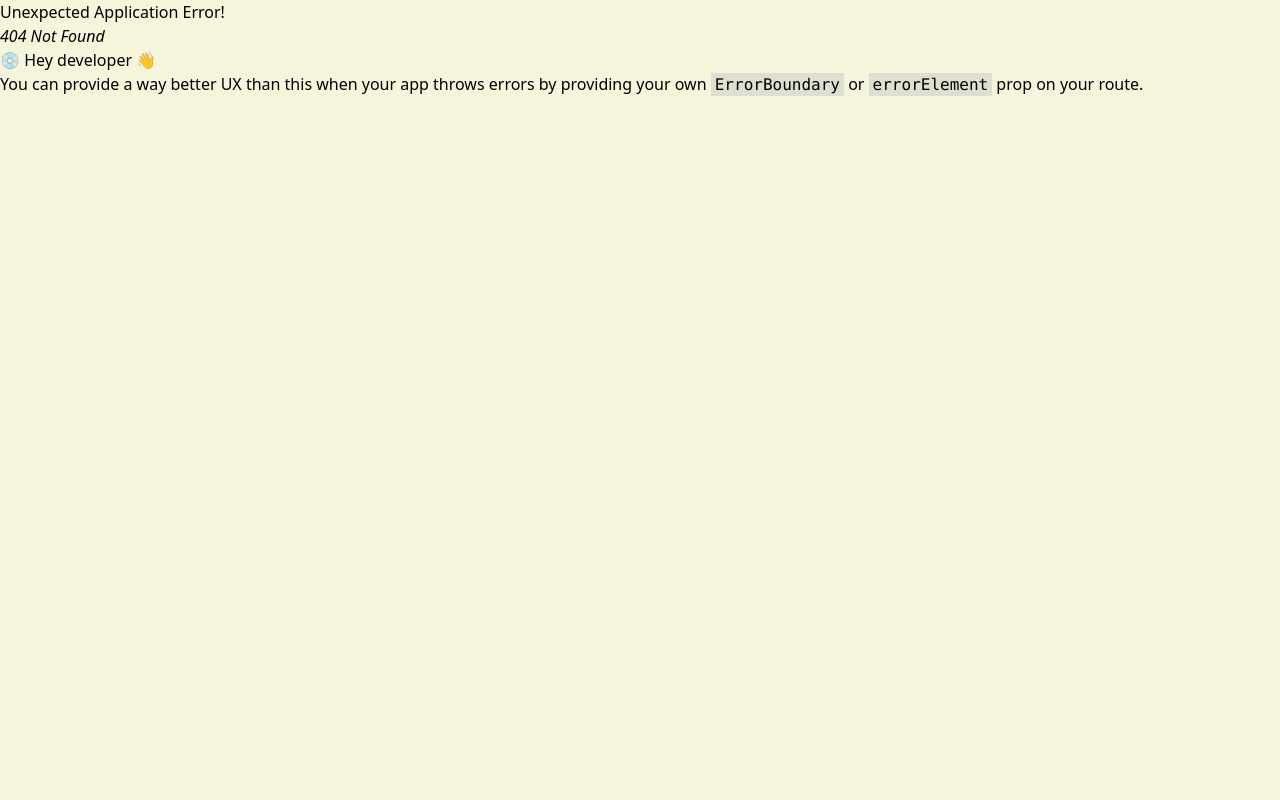
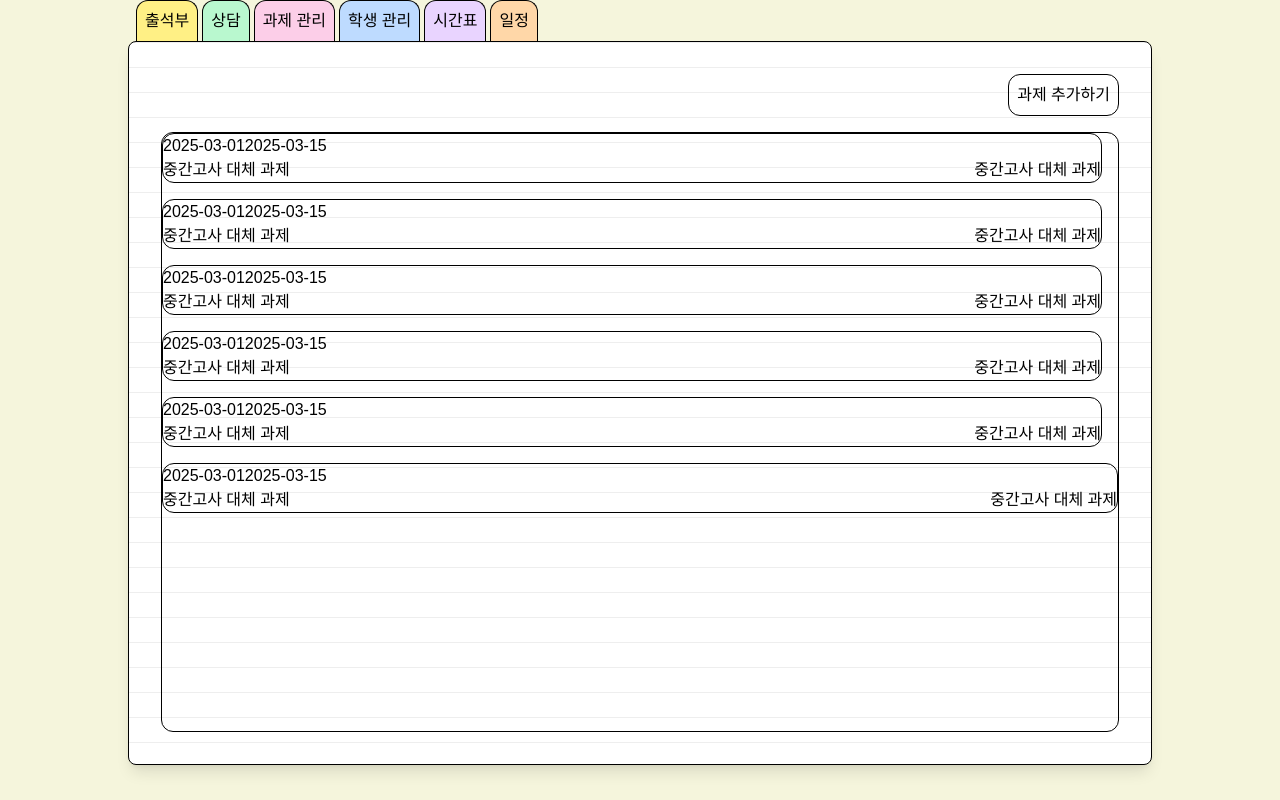
Before and after one commit to jinwoo710/ssgssgnote, a React (Vite) app: page /homework in a window 1280 px wide. Before the commit this address had no page. Built offline with nearby package versions, Linux system fonts and the light colour scheme; a web font is replaced by a local one.

Commit message:
과제 추가하기 페이지 layout 제작 중

```diff
--- a/db.json
+++ b/db.json
@@ -53,18 +53,22 @@
       "studentId": "42142",
       "name": "쿵야쿵야쿵쿵ㅋ웈웈웈웈우쿵",
       "gender": "female"
+    },
+    {
+      "id": "9a11",
+      "studentId": "ff",
+      "name": "sdf",
+      "gender": "male"
     }
   ],
-  "assignments": [
+  "homeworks": [
     {
       "id": "1",
       "title": "중간고사 대체 과제",
       "startDate": "2025-03-01",
       "endDate": "2025-03-15",
       "description": "중간고사 대체 과제",
-      "unsubmittedStudents": [
-        1
-      ]
+      "unsubmittedStudents": [1]
     }
   ],
   "consultations": [
--- a/src/index.css
+++ b/src/index.css
@@ -14,10 +14,14 @@
     @apply border border-black w-full h-full rounded-xl flex;
   }
   .btn {
-    @apply rounded-xl border p-2 hover:bg-gray-100;
+    @apply rounded-xl border p-2 hover:bg-gray-100 cursor-pointer;
   }
 
   .bookmark {
     @apply rounded-t-xl border p-2 border-b-0;
   }
+
+  .white-paper {
+    @apply flex flex-col space-y-4 lg:space-y-0 lg:space-x-6 lg:flex-row  flex-1 w-full p-4 lg:p-8 bg-white rounded-lg shadow-lg border-black border;
+  }
 }
--- a/src/routes/components/Header.tsx
+++ b/src/routes/components/Header.tsx
@@ -3,7 +3,7 @@ import { MENU_ITEMS } from '../constants/menu'
 
 export default function Header() {
   return (
-    <div className="w-full flex gap-1 px-2">
+    <div className="w-full flex gap-1 px-2 ">
       {MENU_ITEMS.map(menu => (
         <Link
           key={menu.title}
--- a/src/routes/layouts/index.tsx
+++ b/src/routes/layouts/index.tsx
@@ -5,7 +5,7 @@ export default function Layout() {
   const { pathname } = useLocation()
   const isHome = pathname === '/'
   return (
-    <div className="font-gamja mx-auto flex-col px-4 lg:px-0 w-full max-w-screen-md lg:max-w-screen-lg text-dark flex justify-center items-center h-full lg:h-screen">
+    <div className="font-gamja mx-auto flex-col px-4 lg:px-0 w-full max-w-screen-md lg:max-w-screen-lg text-dark flex justify-center items-center h-full">
       {!isHome && <Header />}
       <Outlet />
     </div>
--- /dev/null
+++ b/src/routes/pages/homework/components/HomeworkItem.tsx
@@ -0,0 +1,22 @@
+import type { Homework } from '@/types'
+
+export default function HomeworkItem({
+  title,
+  description,
+  startDate,
+  endDate,
+  unsubmittedStudents
+}: Homework) {
+  return (
+    <div className="card flex-col w-full">
+      <div className="flex justify-start items-center">
+        <div>{startDate}</div>
+        <div>{endDate}</div>
+      </div>
+      <div className="flex justify-between items-center">
+        <div>{title}</div>
+        <div>{description}</div>
+      </div>
+    </div>
+  )
+}
--- /dev/null
+++ b/src/routes/pages/homework/index.tsx
@@ -0,0 +1,66 @@
+import HomeworkItem from './components/HomeworkItem'
+
+export default function Homework() {
+  return (
+    <div
+      className="white-paper flex-col space-y-4"
+      style={{
+        backgroundImage: 'linear-gradient(#eee 1px, transparent 1px)',
+        backgroundSize: '100% 25px'
+      }}>
+      <div className="w-full flex justify-end">
+        <button className="btn">과제 추가하기</button>
+      </div>
+      <div className="card flex-wrap w-full space-y-4 content-start space-x-4 min-h-[600px]">
+        <HomeworkItem
+          title="중간고사 대체 과제"
+          description="중간고사 대체 과제"
+          startDate="2025-03-01"
+          endDate="2025-03-15"
+          unsubmittedStudents={[1]}
+          id={''}
+        />
+        <HomeworkItem
+          title="중간고사 대체 과제"
+          description="중간고사 대체 과제"
+          startDate="2025-03-01"
+          endDate="2025-03-15"
+          unsubmittedStudents={[1]}
+          id={''}
+        />
+        <HomeworkItem
+          title="중간고사 대체 과제"
+          description="중간고사 대체 과제"
+          startDate="2025-03-01"
+          endDate="2025-03-15"
+          unsubmittedStudents={[1]}
+          id={''}
+        />
+        <HomeworkItem
+          title="중간고사 대체 과제"
+          description="중간고사 대체 과제"
+          startDate="2025-03-01"
+          endDate="2025-03-15"
+          unsubmittedStudents={[1]}
+          id={''}
+        />
+        <HomeworkItem
+          title="중간고사 대체 과제"
+          description="중간고사 대체 과제"
+          startDate="2025-03-01"
+          endDate="2025-03-15"
+          unsubmittedStudents={[1]}
+          id={''}
+        />
+        <HomeworkItem
+          title="중간고사 대체 과제"
+          description="중간고사 대체 과제"
+          startDate="2025-03-01"
+          endDate="2025-03-15"
+          unsubmittedStudents={[1]}
+          id={''}
+        />
+      </div>
+    </div>
+  )
+}
--- a/src/routes/pages/index.tsx
+++ b/src/routes/pages/index.tsx
@@ -2,6 +2,7 @@ import { createBrowserRouter, RouterProvider } from 'react-router-dom'
 import Home from './home'
 import Layout from '../layouts'
 import Students from './students'
+import Homework from './homework'
 
 const router = createBrowserRouter([
   {
@@ -14,6 +15,10 @@ const router = createBrowserRouter([
       {
         path: '/students',
         element: <Students />
+      },
+      {
+        path: '/homework',
+        element: <Homework />
       }
     ]
   }
--- a/src/routes/pages/students/index.tsx
+++ b/src/routes/pages/students/index.tsx
@@ -13,7 +13,7 @@ export default function Students() {
   const handleCloseModal = () => setIsAddModalOpen(false)
   return (
     <div
-      className="flex flex-col space-y-4 lg:space-y-0 lg:space-x-6 lg:flex-row h-[90%] w-full p-4 lg:p-8 bg-white rounded-lg shadow-lg border-black border"
+      className="white-paper"
       style={{
         backgroundImage: 'linear-gradient(#eee 1px, transparent 1px)',
         backgroundSize: '100% 25px'
@@ -32,7 +32,7 @@ export default function Students() {
               />
             </div>
           </div>
-          <div className="flex flex-col p-2 overflow-y-auto space-y-2">
+          <div className="flex flex-col p-2 overflow-y-auto space-y-2 h-[600px]">
             {students?.map(student => (
               <StudentNameTag
                 key={student.id}
@@ -51,10 +51,10 @@ export default function Students() {
           onClose={handleCloseModal}
         />
       </div>
-      <div className="flex flex-col w-full h-full space-y-2">
-        <div className="card min-h-[200px] p-4 flex-col"> </div>
-        <div className="card min-h-[200px] p-4 flex-col"> </div>
-        <div className="card min-h-[200px] p-4 flex-col"> </div>
+      <div className="flex flex-col w-full flex-1 space-y-2">
+        <div className="card min-h-[100px] flex-1 p-4 flex-col"> </div>
+        <div className="card min-h-[100px] flex-1 p-4 flex-col"> </div>
+        <div className="card min-h-[100px] flex-1 p-4 flex-col"> </div>
       </div>
     </div>
   )
--- a/src/types/index.ts
+++ b/src/types/index.ts
@@ -7,7 +7,7 @@ export interface Student {
 
 export type CreateStudent = Omit<Student, 'id'>
 
-export interface Assignment {
+export interface Homework {
   id: string
   title: string
   startDate: string
```
